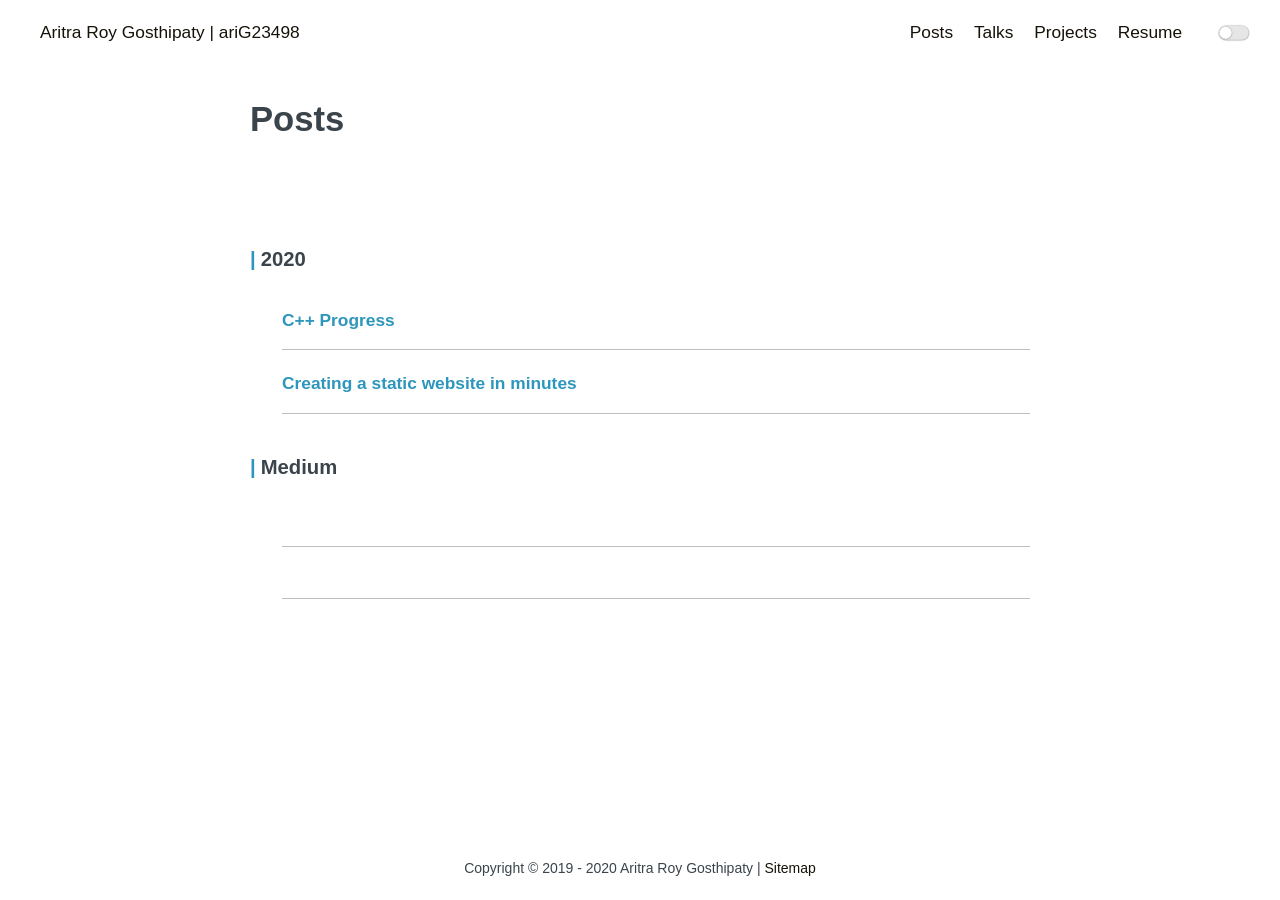
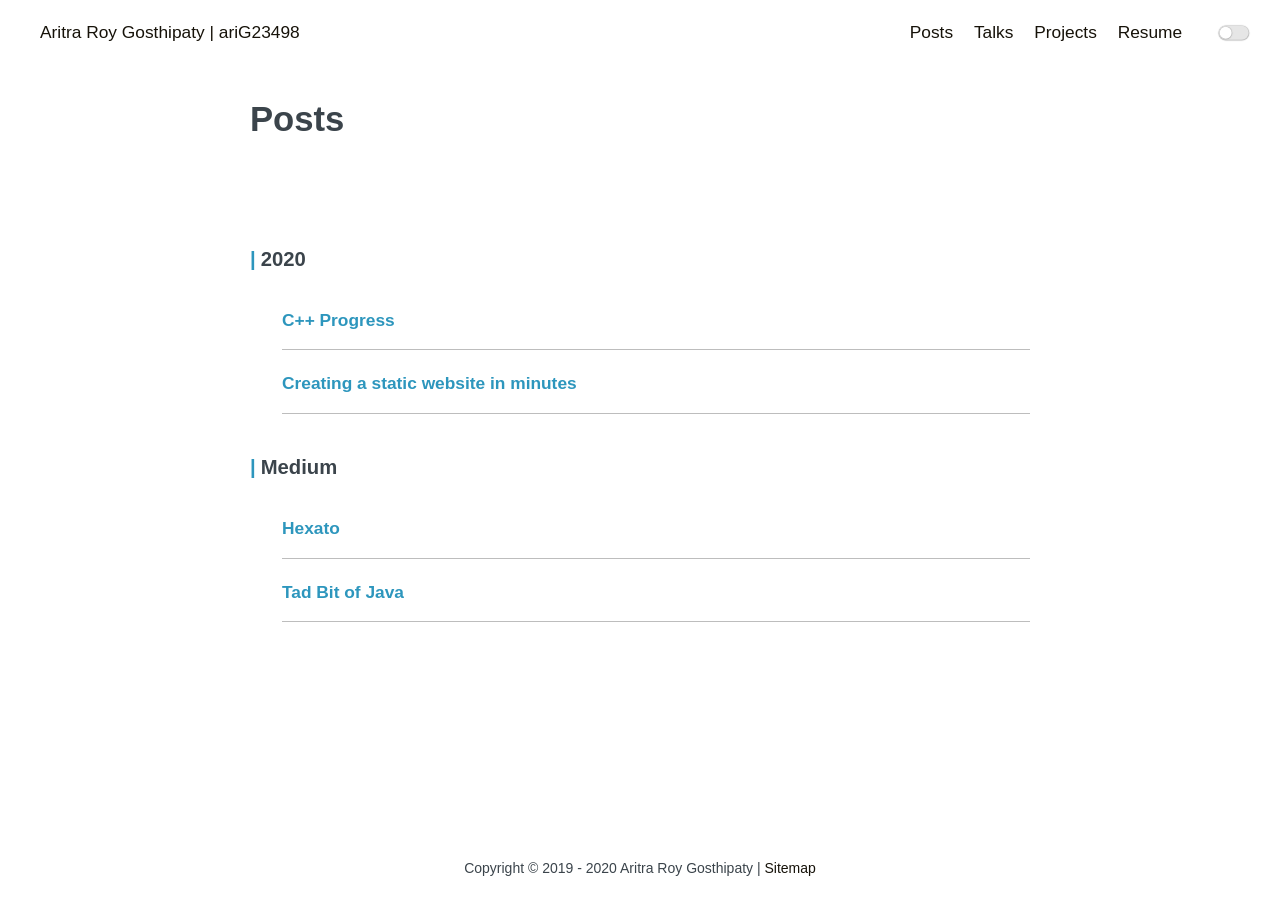
Before and after one commit to ariG23498/ariG23498.github.io, a Jekyll site: the page built from blogs.md, in a window 1280 px wide. Built offline with Jekyll 4.4.1, drawn with Linux system fonts in a browser that asks for light colours.

Commit message:
some morechanges in /posts

```diff
--- a/blogs.md
+++ b/blogs.md
@@ -15,10 +15,10 @@ permalink: /posts
     {% endfor %}
     <h3>Medium</h3>
     <article class="archive-item">
-        <a class="archive-item-link" href="https://medium.com/xperience/hexato-13c91badc770">{{ Hexato}}</a>
+        <a class="archive-item-link" href="https://medium.com/xperience/hexato-13c91badc770">Hexato</a>
     </article>
     <article class="archive-item">
-        <a class="archive-item-link" href="https://medium.com/@aritra.born2fly/just-a-tad-bit-of-java-fc55df737fb9">{{ Tad Bit of Java }}</a>
+        <a class="archive-item-link" href="https://medium.com/@aritra.born2fly/just-a-tad-bit-of-java-fc55df737fb9">Tad Bit of Java</a>
     </article>
 </div>
 </div>
```
